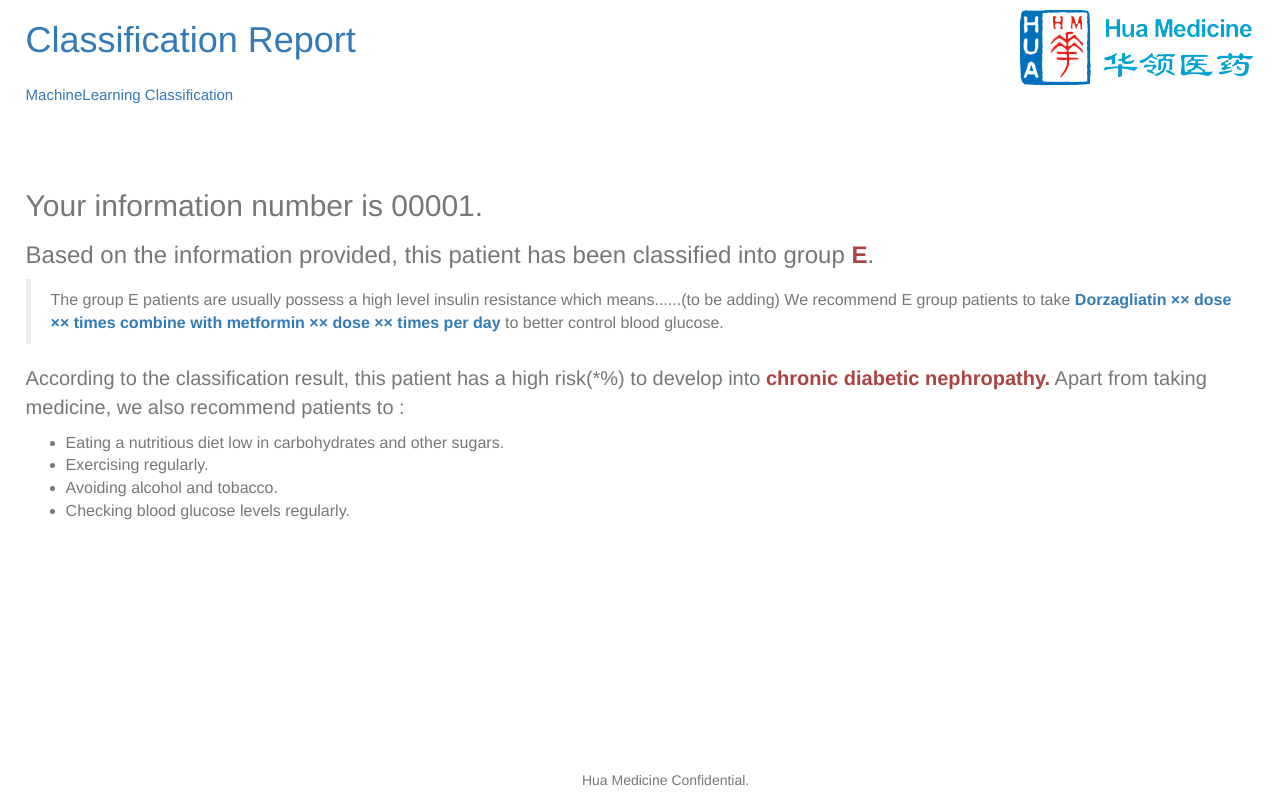
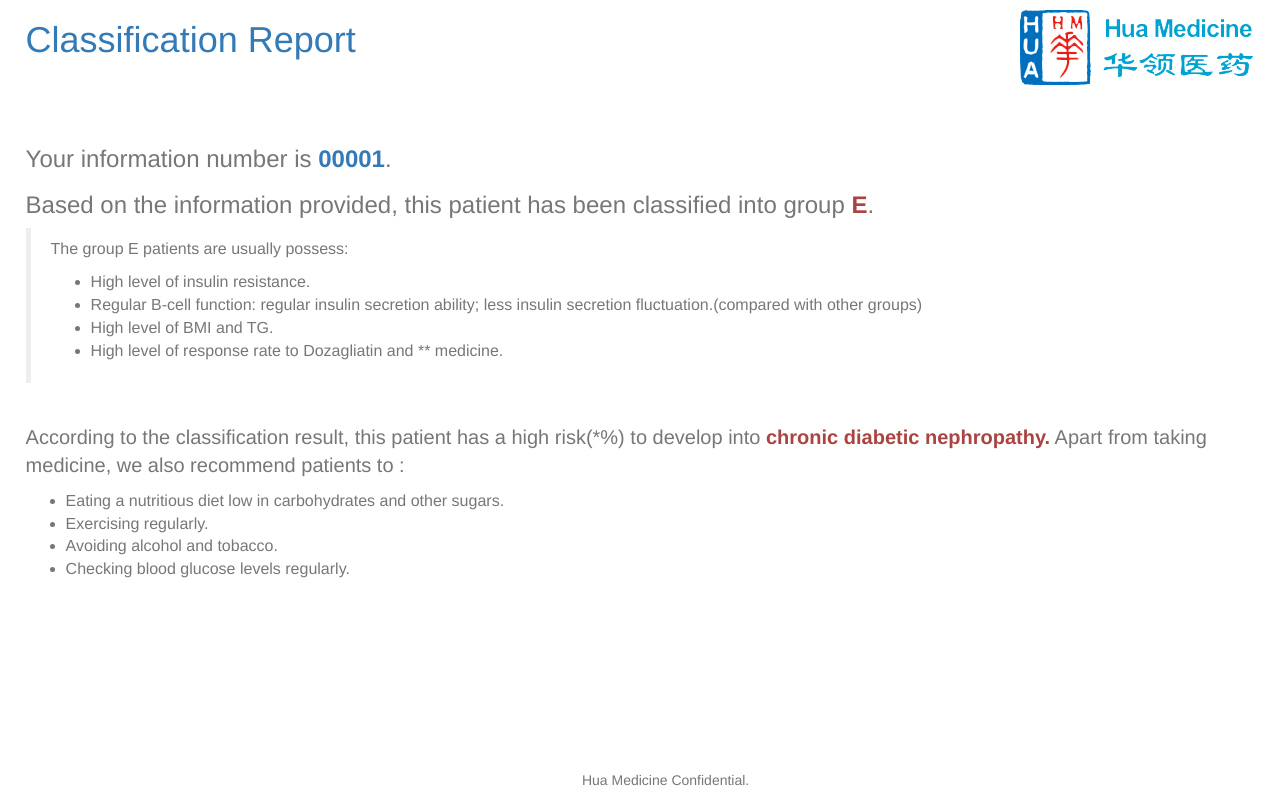
Before and after one commit to LinggeF/WebTools2.0, a Django app: template T2D_SVM/R_Interface/templates/Report.html in a window 1280 px wide. Run offline with Django 3.2, Linux system fonts and the light colour scheme; the template is opened without the code that fills it, so the values that code supplies are empty; some libraries are stand-ins or nearby versions.

Commit message:
edited report UI

```diff
--- a/T2D_SVM/R_Interface/templates/Report.html
+++ b/T2D_SVM/R_Interface/templates/Report.html
@@ -51,16 +51,22 @@
     </style>
 </head>
 <body class="text-muted">
-	<h1 class="text-primary" id="theme">Classification Report <br><span class="text-primary subscript">MachineLearning Classification</span></h1>
+	<h1 class="text-primary" id="theme">Classification Report </h1>
 	<img src="logo.png" class="img-responsive" alt="Responsive image">
-	<h2 class="result"> Your information number is 00001.</h2>
+    <h3 class="result"> Your information number is <b class="text-primary"> 00001</b>.</h3>
     <div class="main_report">
         <h3>Based on the information provided, this patient has been classified into group <b class="text-danger">E</b>.</h3>
         <blockquote>
-            <p class="a">The group E patients are usually possess a high level insulin resistance which means......(to be adding)
-            We recommend E group patients to take <b class="text-primary"> Dorzagliatin ×× dose ×× times combine with metformin ×× dose ×× times per day </b> to better control blood glucose.</p>
+            <p class="a">The group E patients are usually possess:
+            <ul style="list-style-type:disc" class="a">
+                <li>High level of insulin resistance.</li>
+                <li>Regular B-cell function: regular insulin secretion ability; less insulin secretion fluctuation.(compared with other groups)</li>
+                <li>High level of BMI and TG.</li>
+                <li>High level of response rate to Dozagliatin and ** medicine.</li>
+            </ul>
+            </p>
         </blockquote>
-    </div>
+    </div><br>
     <div class="instruction">
         <p>According to the classification result, this patient has a high risk(*%) to develop into <b class="text-danger">chronic diabetic nephropathy.</b>
         Apart from taking medicine, we also recommend patients to :</p>
```
